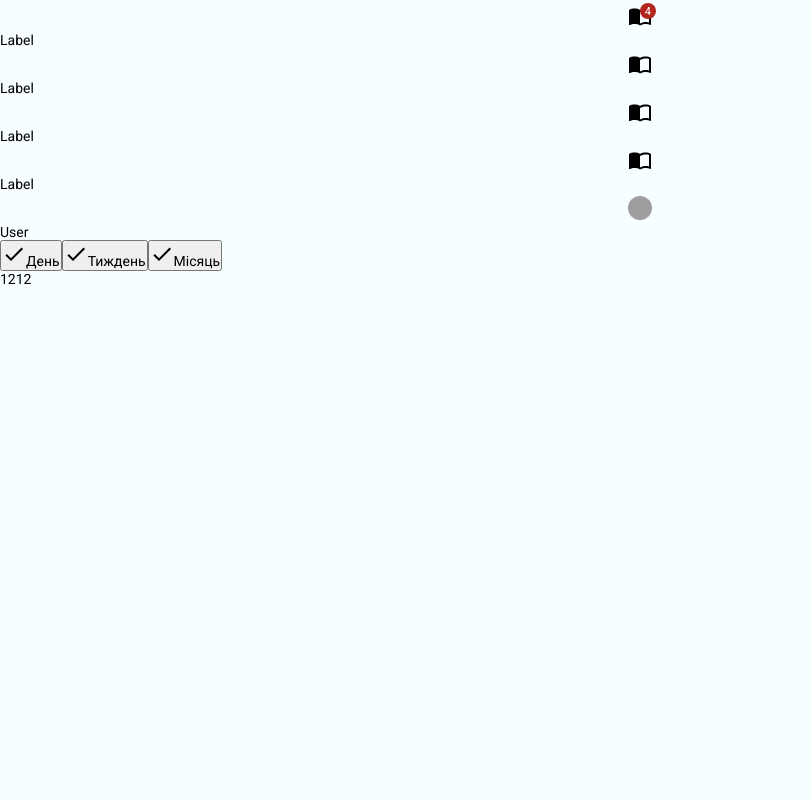
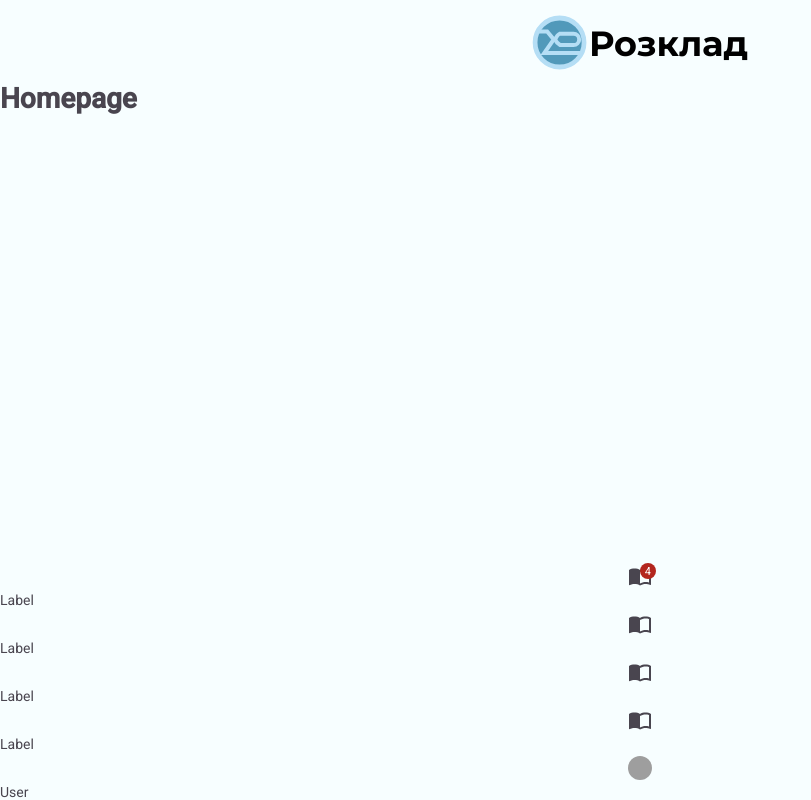
Before and after one commit to mindenit/nure-schedule, a React (Vite) app: page / in a window 1280 px wide. Shown: the whole page, without its empty margins (0-811 px from the left). Built offline with nearby package versions, Linux system fonts and the light colour scheme; grey boxes are pictures that could not be loaded.

Commit message:
feat: create router component, create first route, add types for route, change types file names

```diff
--- a/src/App.tsx
+++ b/src/App.tsx
@@ -6,12 +6,8 @@ import { darkTheme, lightTheme } from "styles/theme";
 
 import type { RootState } from "core/store/store";
 
-import { ImportContacts } from "@mui/icons-material";
-import { Navbar } from "components/Navbar/Navbar";
-
-import { Dialog } from "components/ui/Dialog";
-import { List } from "components/ui/List";
-import { Tabs } from "components/ui/Tabs";
+import { BrowserRouter } from "react-router-dom";
+import Router from "pages/rrouter";
 
 const App: React.FC = () => {
     const { theme } = useSelector((state: RootState) => state.ui);
@@ -20,58 +16,9 @@ const App: React.FC = () => {
     return (
         <ThemeProvider theme={currentTheme}>
             <GlobalStyles />
-            <Navbar.Root>
-                <Navbar.Item isActive={true}>
-                    <Navbar.Icon badgeCount={4}>
-                        <ImportContacts />
-                    </Navbar.Icon>
-                    Label
-                </Navbar.Item>
-                <Navbar.Item>
-                    <Navbar.Icon>
-                        <ImportContacts />
-                    </Navbar.Icon>
-                    Label
-                </Navbar.Item>
-                <Navbar.Item>
-                    <Navbar.Icon>
-                        <ImportContacts />
-                    </Navbar.Icon>
-                    Label
-                </Navbar.Item>
-                <Navbar.Item>
-                    <Navbar.Icon>
-                        <ImportContacts />
-                    </Navbar.Icon>
-                    Label
-                </Navbar.Item>
-                <Dialog.Root>
-                    <Dialog.Trigger>
-                        <Navbar.Item>
-                            <Navbar.Avatar src="https://i.pravatar.cc/80" />
-                            User
-                        </Navbar.Item>
-                    </Dialog.Trigger>
-                    <Dialog.Content>
-                        <Dialog.Header title="sdsd" />
-                        <List.Root>
-                            <List.Item>
-                                <List.Header>Практичні роботи</List.Header>
-                            </List.Item>
-                        </List.Root>
-                    </Dialog.Content>
-                </Dialog.Root>
-            </Navbar.Root>
-            <Tabs.Root defaultValue="day">
-                <Tabs.List variant="compact">
-                    <Tabs.Trigger value="day">День</Tabs.Trigger>
-                    <Tabs.Trigger value="week">Тиждень</Tabs.Trigger>
-                    <Tabs.Trigger value="month">Місяць</Tabs.Trigger>
-                </Tabs.List>
-                <Tabs.Content value="day">1212</Tabs.Content>
-                <Tabs.Content value="week">454554</Tabs.Content>
-                <Tabs.Content value="month">weewwewe</Tabs.Content>
-            </Tabs.Root>
+            <BrowserRouter>
+                <Router />
+            </BrowserRouter>
         </ThemeProvider>
     );
 };
--- /dev/null
+++ b/src/core/interfaces/router.types.ts
@@ -0,0 +1,5 @@
+export interface IRouter {
+    title: string;
+    path: string;
+    element: JSX.Element;
+}
--- /dev/null
+++ b/src/pages/Home/index.tsx
@@ -0,0 +1,11 @@
+import MainLayout from "pages/layout/MainLayout";
+
+const Home: React.FC = () => {
+    return (
+        <MainLayout>
+            <h1>Homepage</h1>
+        </MainLayout>
+    );
+};
+
+export default Home;
--- /dev/null
+++ b/src/pages/layout/MainLayout.styles.ts
@@ -0,0 +1,24 @@
+import styled from "styled-components";
+
+export const MainLayoutContainer = styled.div`
+    display: flex;
+    flex-direction: column;
+    min-height: 100vh;
+`;
+
+export const MainLayoutContent = styled.div`
+    flex-grow: 1;
+`;
+
+export const MainLayoutFooter = styled.div`
+    flex-shrink: 0;
+`;
+
+export const MainLayoutHeader = styled.div`
+    display: flex;
+    align-items: center;
+    justify-content: center;
+
+    margin-top: 15px;
+    margin-bottom: 10px;
+`;
--- /dev/null
+++ b/src/pages/layout/MainLayout.tsx
@@ -0,0 +1,70 @@
+import * as S from "./MainLayout.styles";
+
+import { Logo } from "components/ui/Logo";
+
+import { ImportContacts } from "@mui/icons-material";
+import { Navbar } from "components/Navbar/Navbar";
+
+import { Dialog } from "components/ui/Dialog";
+import { List } from "components/ui/List";
+
+interface Props {
+    children: React.ReactNode | React.ReactNode[];
+}
+
+const MainLayout: React.FC<Props> = ({ children }) => {
+    return (
+        <S.MainLayoutContainer>
+            <S.MainLayoutHeader>
+                <Logo text="Розклад" />
+            </S.MainLayoutHeader>
+            <S.MainLayoutContent>{children}</S.MainLayoutContent>
+            <S.MainLayoutFooter>
+                <Navbar.Root>
+                    <Navbar.Item isActive={true}>
+                        <Navbar.Icon badgeCount={4}>
+                            <ImportContacts />
+                        </Navbar.Icon>
+                        Label
+                    </Navbar.Item>
+                    <Navbar.Item>
+                        <Navbar.Icon>
+                            <ImportContacts />
+                        </Navbar.Icon>
+                        Label
+                    </Navbar.Item>
+                    <Navbar.Item>
+                        <Navbar.Icon>
+                            <ImportContacts />
+                        </Navbar.Icon>
+                        Label
+                    </Navbar.Item>
+                    <Navbar.Item>
+                        <Navbar.Icon>
+                            <ImportContacts />
+                        </Navbar.Icon>
+                        Label
+                    </Navbar.Item>
+                    <Dialog.Root>
+                        <Dialog.Trigger>
+                            <Navbar.Item>
+                                <Navbar.Avatar src="https://i.pravatar.cc/80" />
+                                User
+                            </Navbar.Item>
+                        </Dialog.Trigger>
+                        <Dialog.Content>
+                            <Dialog.Header title="sdsd" />
+                            <List.Root>
+                                <List.Item>
+                                    <List.Header>Практичні роботи</List.Header>
+                                </List.Item>
+                            </List.Root>
+                        </Dialog.Content>
+                    </Dialog.Root>
+                </Navbar.Root>
+            </S.MainLayoutFooter>
+        </S.MainLayoutContainer>
+    );
+};
+
+export default MainLayout;
--- /dev/null
+++ b/src/pages/pagesData.tsx
@@ -0,0 +1,12 @@
+import { IRouter } from "core/interfaces/router.types";
+import Home from "./Home";
+
+const pagesData: IRouter[] = [
+    {
+        path: "",
+        element: <Home />,
+        title: "home",
+    },
+];
+
+export default pagesData;
--- /dev/null
+++ b/src/pages/rrouter.tsx
@@ -0,0 +1,24 @@
+import { Route, Routes } from "react-router-dom";
+
+import { IRouter } from "core/interfaces/router.types";
+
+import pagesData from "./pagesData";
+
+const Router: React.FC = () => {
+    const pageRoutes = pagesData.map(({ path, title, element }: IRouter) => {
+        return <Route key={title} path={`/${path}`} element={element} />;
+    });
+
+    return <Routes>{pageRoutes}</Routes>;
+};
+
+export default Router;
+
+/*
+
+ * It seems to me that the application routing structure will change more than once
+ * because of the need to pass some data to the pages,
+ * but at this stage it is realistic to use this structure.
+ * We'll see.
+
+*/
--- a/src/styled.d.ts
+++ b/src/styled.d.ts
@@ -1,6 +1,6 @@
 import "styled-components";
 
-import { ITheme } from "core/interfaces/styled";
+import { ITheme } from "core/interfaces/styled.types";
 
 declare module "styled-components" {
     export interface DefaultTheme extends ITheme {}
--- a/src/styles/global.ts
+++ b/src/styles/global.ts
@@ -27,6 +27,7 @@ const GlobalStyles = createGlobalStyle`
         font-size: 14px;
 
         background-color: ${({ theme }) => theme.colors.appBackground};
+        color: ${({ theme }) => theme.colors.text}
     }
 `;
 
--- a/src/styles/media.ts
+++ b/src/styles/media.ts
@@ -1,4 +1,4 @@
-import { IMedia } from "core/interfaces/styled";
+import { IMedia } from "core/interfaces/styled.types";
 
 export const media: IMedia = {
     extraLarge: "(max-width: 1140px)",
--- a/src/styles/theme.ts
+++ b/src/styles/theme.ts
@@ -1,4 +1,4 @@
-import { ITheme } from "core/interfaces/styled";
+import { ITheme } from "core/interfaces/styled.types";
 
 export const lightTheme: ITheme = {
     colors: {
```
Also changed, not shown: src/core/interfaces/styled.types.ts (renamed from src/core/interfaces/styled.ts), 1 other file (tests, documents, lock files or other folders).
